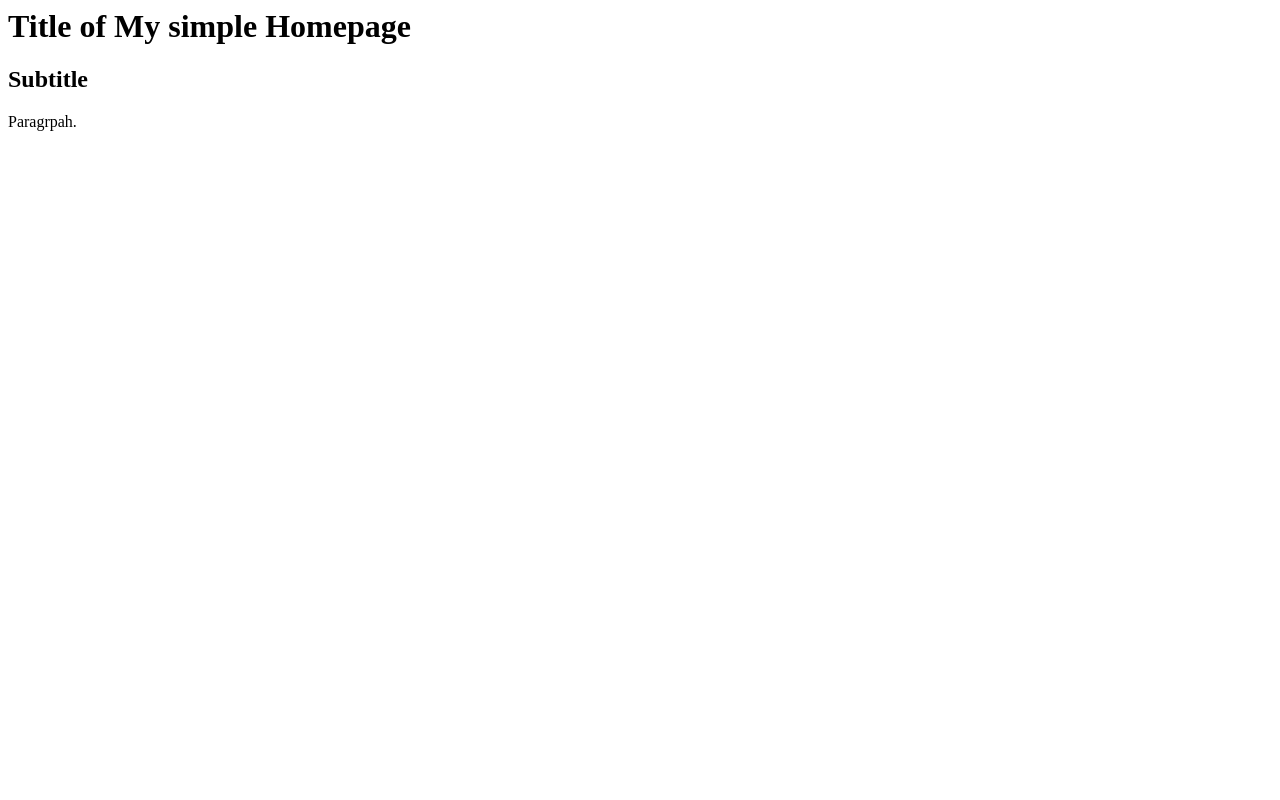
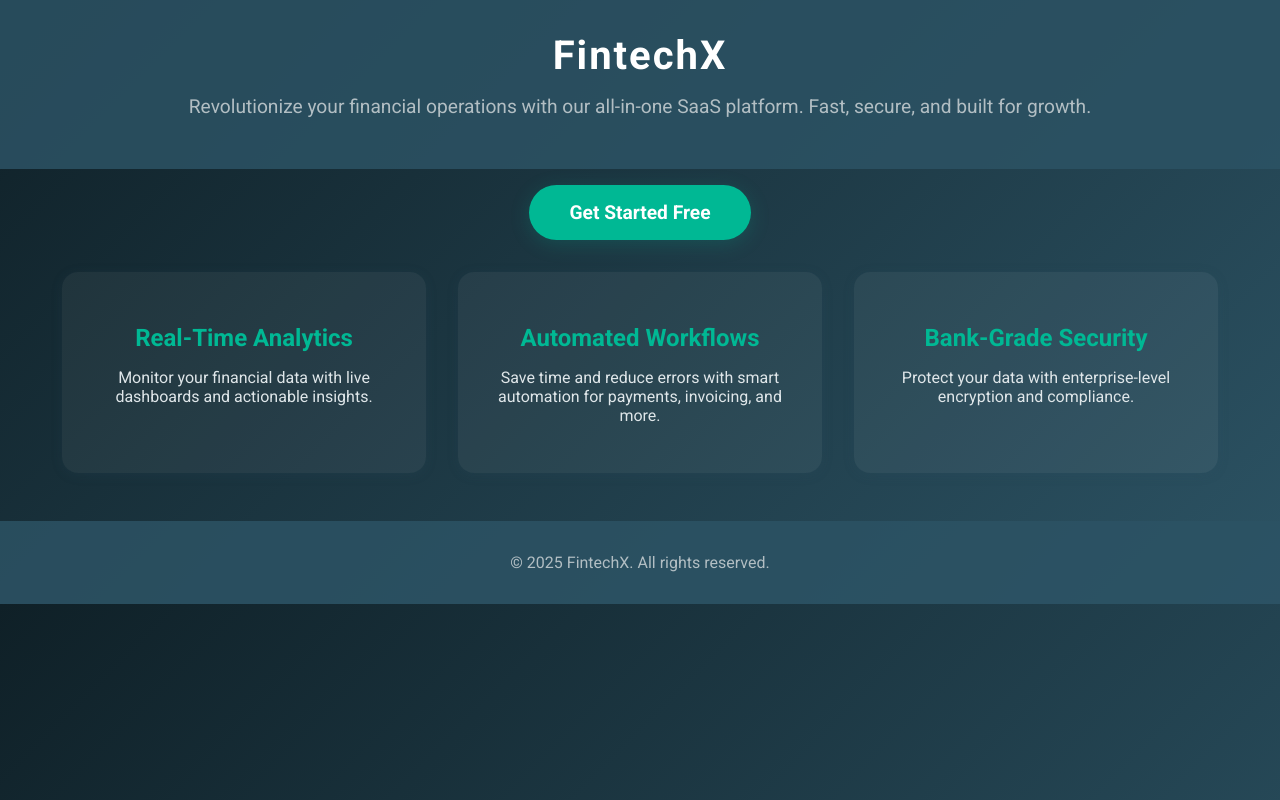
Before and after one commit to Youusunyu/Bigdata-Fintech, a plain HTML site: page index.html in a window 1280 px wide. Drawn offline with Linux system fonts and the light colour scheme.

Commit message:
Update index.html

```diff
--- a/index.html
+++ b/index.html
@@ -1,10 +1,106 @@
-<html>
-  <head>
-    <title> My simple homepage</title>
-  </head>
-  <body>
-    <h1>Title of My simple Homepage</h1>
-    <h2>Subtitle</h2>
-    <p>Paragrpah.</p>
-  </body>
+<!DOCTYPE html>
+<html lang="en">
+<head>
+    <meta charset="UTF-8">
+    <meta name="viewport" content="width=device-width, initial-scale=1.0">
+    <title>Fintech SaaS Landing Page</title>
+    <link href="https://fonts.googleapis.com/css2?family=Roboto:wght@400;700&display=swap" rel="stylesheet">
+    <style>
+        body {
+            font-family: 'Roboto', Arial, sans-serif;
+            margin: 0;
+            background: linear-gradient(135deg, #0f2027, #2c5364);
+            color: #fff;
+        }
+        header {
+            padding: 2rem 0;
+            text-align: center;
+            background: rgba(44, 83, 100, 0.85);
+        }
+        header h1 {
+            font-size: 2.5rem;
+            margin: 0;
+            letter-spacing: 2px;
+        }
+        header p {
+            font-size: 1.2rem;
+            margin-top: 1rem;
+            color: #b2bec3;
+        }
+        .cta {
+            margin: 2rem auto;
+            text-align: center;
+        }
+        .cta a {
+            background: #00b894;
+            color: #fff;
+            padding: 1rem 2.5rem;
+            border-radius: 30px;
+            text-decoration: none;
+            font-size: 1.2rem;
+            font-weight: bold;
+            box-shadow: 0 4px 20px rgba(0,184,148,0.2);
+            transition: background 0.2s;
+        }
+        .cta a:hover {
+            background: #0984e3;
+        }
+        .features {
+            display: flex;
+            flex-wrap: wrap;
+            justify-content: center;
+            gap: 2rem;
+            margin: 3rem 0;
+        }
+        .feature {
+            background: rgba(255,255,255,0.05);
+            border-radius: 16px;
+            padding: 2rem;
+            width: 300px;
+            box-shadow: 0 2px 12px rgba(44,83,100,0.15);
+            text-align: center;
+        }
+        .feature h2 {
+            font-size: 1.5rem;
+            margin-bottom: 1rem;
+            color: #00b894;
+        }
+        .feature p {
+            color: #dfe6e9;
+        }
+        footer {
+            text-align: center;
+            padding: 2rem 0;
+            background: rgba(44, 83, 100, 0.85);
+            color: #b2bec3;
+            font-size: 1rem;
+        }
+    </style>
+</head>
+<body>
+    <header>
+        <h1>FintechX</h1>
+        <p>Revolutionize your financial operations with our all-in-one SaaS platform. Fast, secure, and built for growth.</p>
+    </header>
+    <div class="cta">
+        <a href="#">Get Started Free</a>
+    </div>
+    <section class="features">
+        <div class="feature">
+            <h2>Real-Time Analytics</h2>
+            <p>Monitor your financial data with live dashboards and actionable insights.</p>
+        </div>
+        <div class="feature">
+            <h2>Automated Workflows</h2>
+            <p>Save time and reduce errors with smart automation for payments, invoicing, and more.</p>
+        </div>
+        <div class="feature">
+            <h2>Bank-Grade Security</h2>
+            <p>Protect your data with enterprise-level encryption and compliance.</p>
+        </div>
+    </section>
+    <footer>
+        &copy; 2025 FintechX. All rights reserved.
+    </footer>
+</body>
 </html>
```
